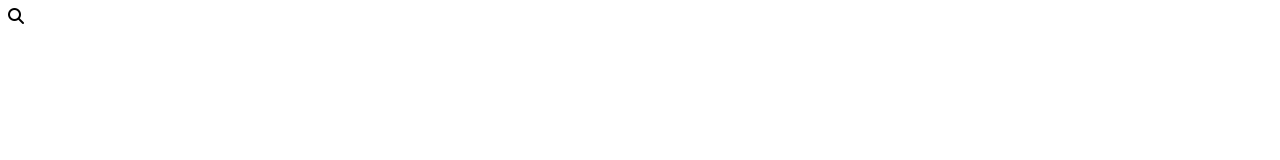
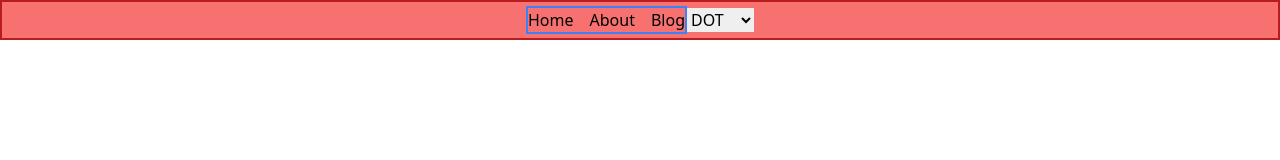
Before and after one commit to soodmax/temp, a plain HTML site: page index.html in a window 1280 px wide. Drawn offline with nearby package versions, Linux system fonts and the light colour scheme.

Commit message:
initial commit

```diff
--- a/index.html
+++ b/index.html
@@ -11,16 +11,51 @@
       src="https://kit.fontawesome.com/5427df194c.js"
       crossorigin="anonymous"
     ></script>
+    <link
+      href="https://unpkg.com/tailwindcss@^2/dist/tailwind.min.css"
+      rel="stylesheet"
+    />
     <link rel="stylesheet" type="text/css" href="css/index.css" />
     <link rel="shortcut icon" href=" " />
     <title>Document</title>
   </head>
   <body>
-    <header></header>
-    <main>
-      <i class="fas fa-search"></i>
-    </main>
-    <footer></footer>
+    <div
+      class="
+        container
+        mx-auto
+        border-2 border-red-700
+        h-10
+        bg-red-400
+        flex
+        items-center
+        justify-center
+      "
+    >
+      <nav>
+        <ul
+          class="
+            flex
+            items-center
+            justify-center
+            content-center
+            border-2 border-blue-500
+          "
+        >
+          <li class="">Home</li>
+          <li class="ml-4">About</li>
+          <li class="ml-4">Blog</li>
+        </ul>
+      </nav>
+
+      <select class="">
+        <option value="CAD">DOT</option>
+        <option value="CAD">KSM</option>
+        <option value="CAD">KAR</option>
+        <option value="CAD">MOVR</option>
+      </select>
+    </div>
+
     <script src="index.js"></script>
   </body>
 </html>
```
